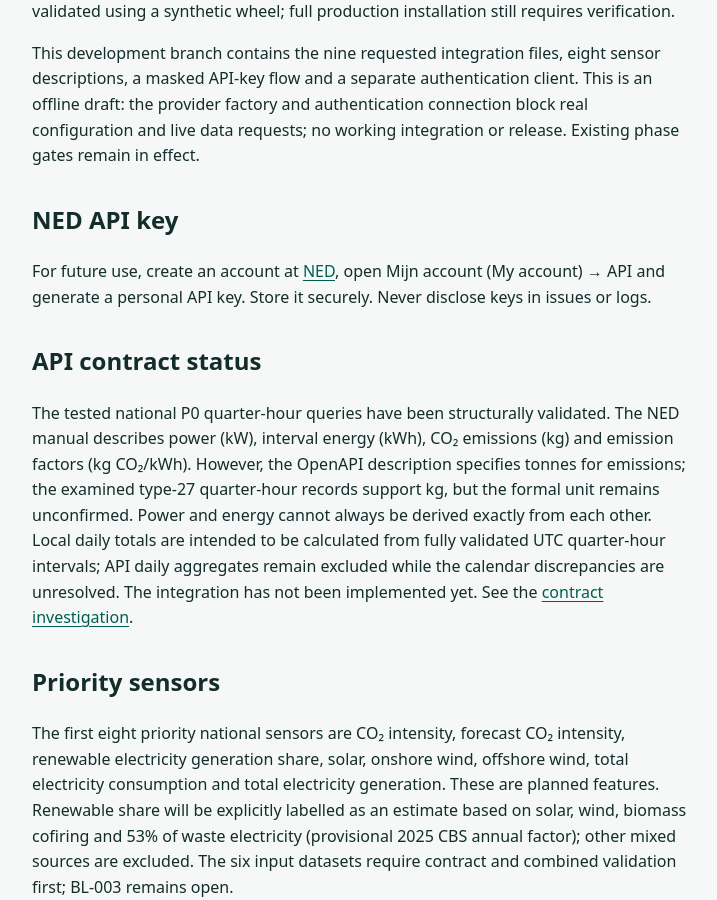
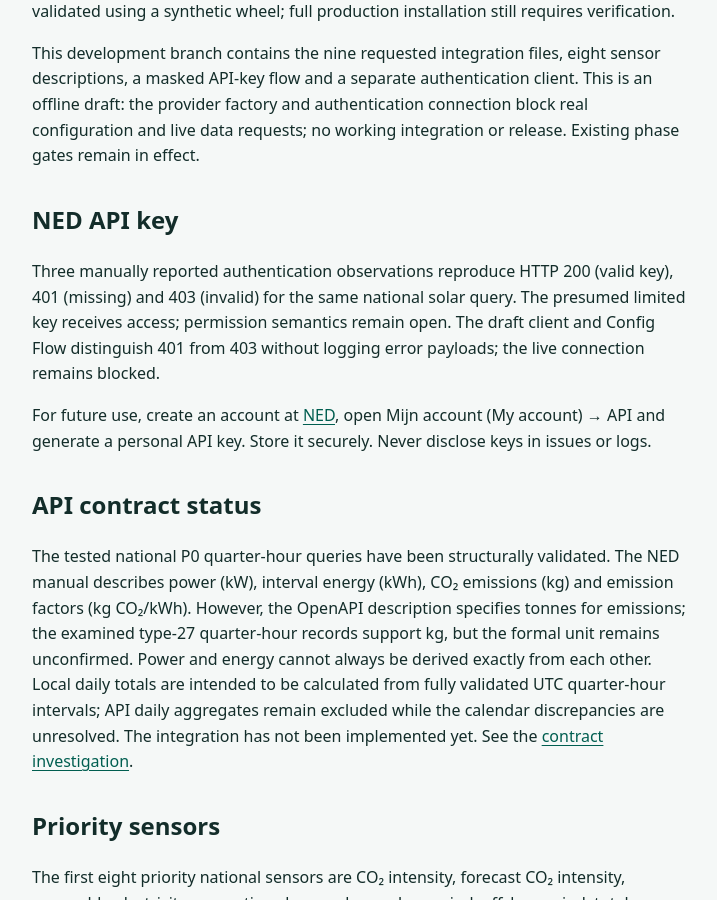
Before and after one commit to HiDiHo01/ha-Nationaal-Energie-Dashboard, a Jekyll site: the page built from site/en/documentation.md, in a window 1280 px wide and 900 px high, scrolled down 653 px. Shown: the whole window, without its empty margins (72-789 px from the left). Built offline with Jekyll 4.4.1, drawn with Linux system fonts in a browser that asks for light colours.

Commit message:
docs: record AUTH-001–005 in site/en/documentation.md

```diff
--- a/site/en/documentation.md
+++ b/site/en/documentation.md
@@ -13,6 +13,8 @@ The integration is still in development. No installable release is available. Di
 This development branch contains the nine requested integration files, eight sensor descriptions, a masked API-key flow and a separate authentication client. This is an offline draft: the provider factory and authentication connection block real configuration and live data requests; no working integration or release. Existing phase gates remain in effect.
 
 ## NED API key
+
+Three manually reported authentication observations reproduce HTTP 200 (valid key), 401 (missing) and 403 (invalid) for the same national solar query. The presumed limited key receives access; permission semantics remain open. The draft client and Config Flow distinguish 401 from 403 without logging error payloads; the live connection remains blocked.
 
 For future use, create an account at [NED](https://ned.nl/), open Mijn account (My account) → API and generate a personal API key. Store it securely. Never disclose keys in issues or logs.
 
```
